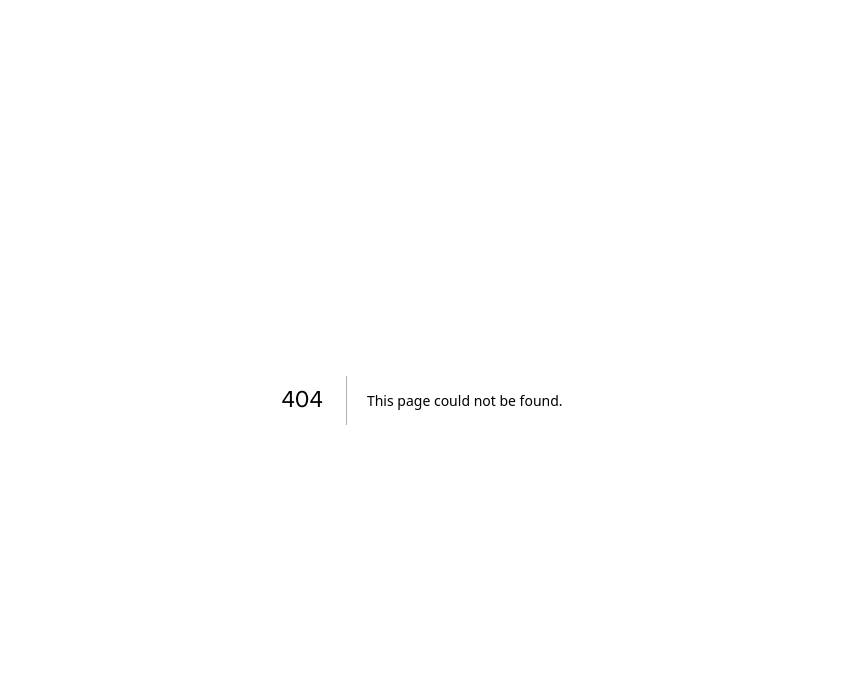
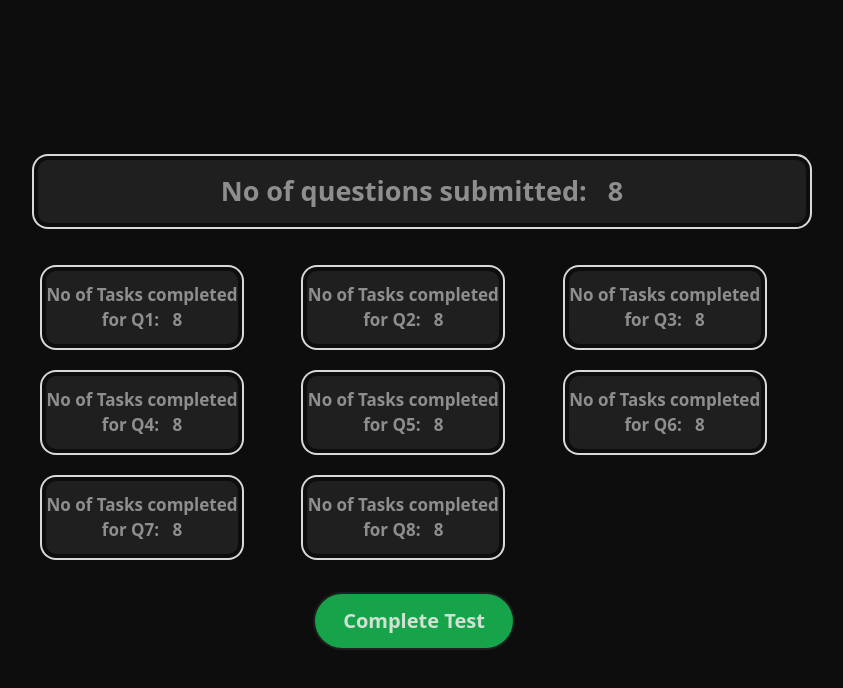
Before and after one commit to CodeChefVIT/cookoff23-portal, a Next.js app in the folder frontend/: page /user/FinalTaskCheck in a window 1280 px wide. Before the commit this address had no page. Shown: the top 688 px of the page, without its empty margins (218-1061 px from the left). Built offline with nearby package versions, Linux system fonts and the light colour scheme.

Commit message:
added page FinalTaskCheck to show no of attempted que

```diff
--- a/frontend/src/components/Navbar.js
+++ b/frontend/src/components/Navbar.js
@@ -46,6 +46,7 @@ const Navbar = () => {
 
   async function handleEndTest() {
     alert("Are you sure you want to end the test?");
+    await router.push("/user/FinalTaskCheck");
   }
 
   return (
@@ -59,6 +60,7 @@ const Navbar = () => {
             </div>
             <div className=" flex mx-5">
               <button
+                href=""
                 className="text-[#C1BBB3] font-[700] px-[45px] py-[11px] mr-[30px] flex-shrink-0 border-none bg-[#1f1f1f] rounded-[25px]"
                 onClick={handleEndTest}
               >
--- /dev/null
+++ b/frontend/src/pages/user/FinalTaskCheck.js
@@ -0,0 +1,37 @@
+import React from "react";
+
+const CompleteTest = () => {
+  const handleButtonClick = () => {
+    localStorage.removeItem("codeData");
+  };
+
+  return (
+    <div className="min-h-screen flex justify-center items-center">
+      <div className="text-[#D9D9D999] text-center">
+        <div className="w-[60vw] py-[11px] bg-[#1F1F1F] rounded-[10px] text-[27px] font-semibold text-center ring-2 ring-[#D9D9D9] ring-offset-4 hover:ring-offset-[5px] ring-offset-[#0D0D0D]">
+          No of questions submitted:&nbsp;&nbsp; 8
+        </div>
+        <div className="grid grid-cols-3 gap-4 mt-10">
+          {Array(8)
+            .fill()
+            .map((_, index) => (
+              <div
+                key={index}
+                className="w-[15vw] py-[11px] bg-[#1F1F1F] rounded-[10px] text-[17px] font-semibold text-center ring-2 ring-[#D9D9D9] ring-offset-4 hover:ring-offset-[5px] ring-offset-[#0D0D0D] m-2"
+              >
+                No of Tasks completed for Q{index + 1}:&nbsp;&nbsp; 8
+              </div>
+            ))}
+        </div>
+        <button
+          className="text-[#f3ededd8] text-[20px] hover:text-[21px] ease-in-out duration-100 font-semibold ring-2 ring-[#1F1F1F] py-1 px-5 rounded-full ring-offset-8 hover:ring-offset-[8px] bg-[#16a34a] ring-offset-[#16a34a] mt-10 mr-4"
+          onClick={handleButtonClick}
+        >
+          Complete Test
+        </button>
+      </div>
+    </div>
+  );
+};
+
+export default CompleteTest;
```
